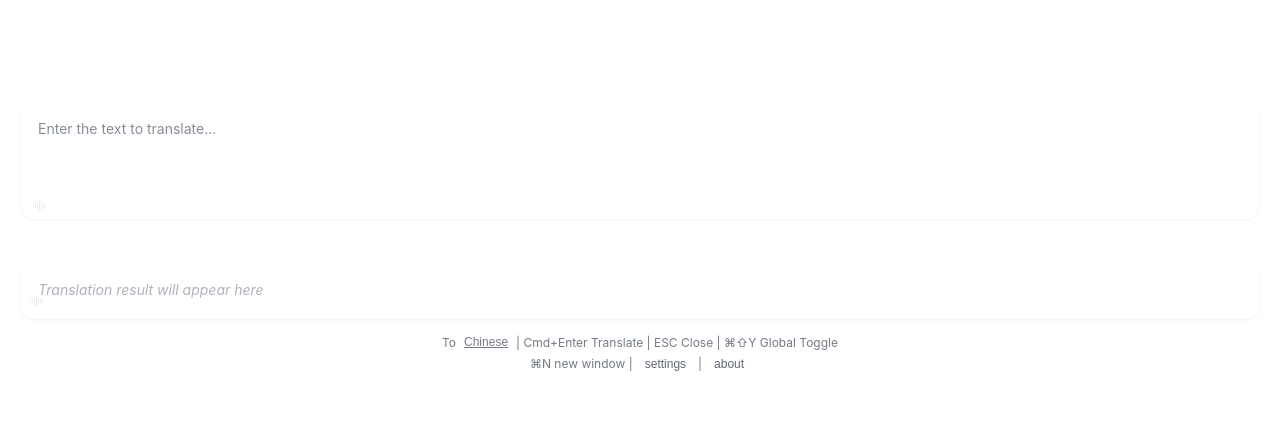
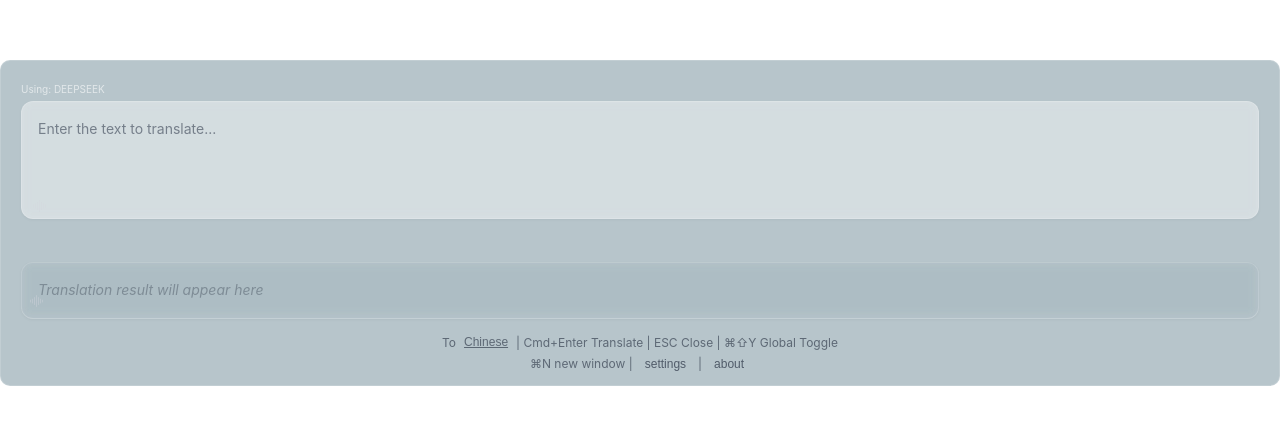
Before and after one commit to hughedward/FloatQuickTrans, a React (Vite) app in the folder src/renderer/: page / in a window 1280 px wide. Shown: the part 137-562 px from the top of the page. Built offline with nearby package versions, Linux system fonts and the light colour scheme; no server answers.

Commit message:
hugh: fix win ui

```diff
--- a/src/renderer/src/App.css
+++ b/src/renderer/src/App.css
@@ -64,6 +64,8 @@ body {
   flex-direction: column;
   position: relative;
   -webkit-app-region: drag; /* 整个容器可拖拽 */
+  backdrop-filter: blur(5px); /* 背景模糊效果 */
+  background-color: #a7b8c0d0;
 }
 
 /* 🔍 连接状态指示器 */
```
